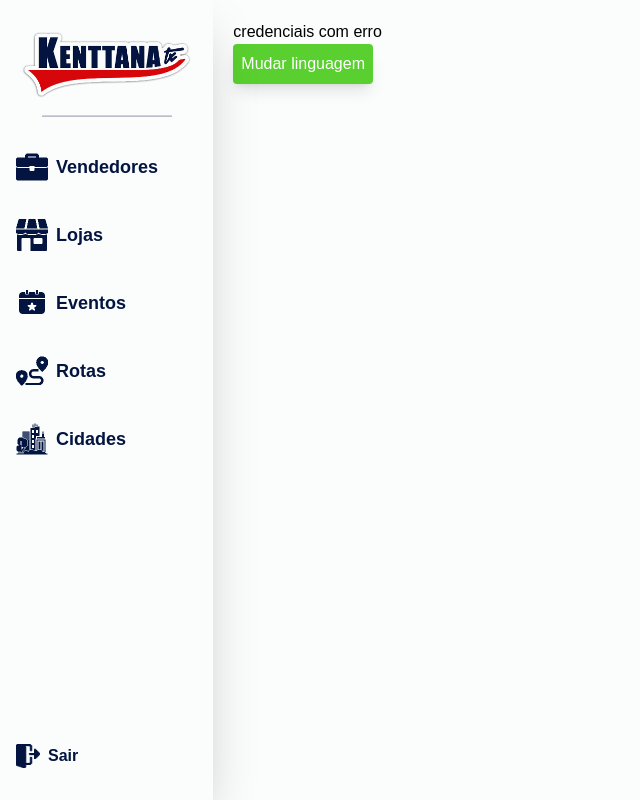
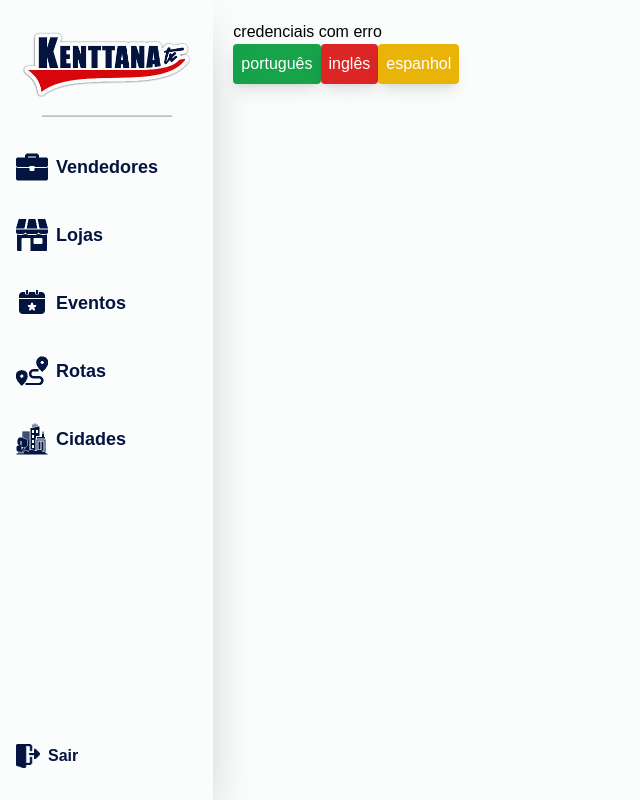
Before and after one commit to lsbrel/lp, a Vue app: page /dashboard in a window 1280 px wide. Shown: the whole page, without its empty margins (0-640 px from the left). Built offline with nearby package versions, Linux system fonts and the light colour scheme.

Commit message:
exemplo com todas as traducoes

```diff
--- a/src/locales/en.json
+++ b/src/locales/en.json
@@ -28,5 +28,8 @@
     "events": "events",
     "routes": "routes",
     "cities": "cities",
-    "exit": "exit"
+    "exit": "exit",
+    "english": "english",
+    "spanish": "spanish",
+    "portuguese": "portuguese"
 }
--- a/src/locales/es.json
+++ b/src/locales/es.json
@@ -28,5 +28,8 @@
     "events": "eventos",
     "routes": "rutas",
     "cities": "ciudades",
-    "exit": "salir"
+    "exit": "salir",
+    "english": "inglés",
+    "spanish": "español",
+    "portuguese": "portugués"
 }
--- a/src/locales/pt.json
+++ b/src/locales/pt.json
@@ -28,6 +28,9 @@
     "events": "eventos",
     "routes": "rotas",
     "cities": "cidades",
-    "exit": "sair"
+    "exit": "sair",
+    "english": "inglês",
+    "spanish": "espanhol",
+    "portuguese": "português"
 
 }
--- a/src/views/admin/dashboard/Dashboard.vue
+++ b/src/views/admin/dashboard/Dashboard.vue
@@ -8,8 +8,8 @@ export default {
     };
   },
   methods: {
-    changeLang() {
-      this.stores.setLang("en");
+    changeLang(lang) {
+      this.stores.setLang(lang);
     },
   },
 };
@@ -19,10 +19,22 @@ export default {
     <div class="">
       <div class="col-12">{{ $t("credentialsError") }}</div>
       <button
-        @click="changeLang"
-        class="bg-success text-white shadow-lg p-2 rounded hover:bg-green-300"
+        @click="changeLang('pt')"
+        class="bg-green-600 text-white shadow-lg p-2 rounded hover:bg-green-300"
       >
-        Mudar linguagem
+        {{ $t("portuguese") }}
+      </button>
+      <button
+        @click="changeLang('en')"
+        class="bg-red-600 text-white shadow-lg p-2 rounded hover:bg-green-300"
+      >
+        {{ $t("english") }}
+      </button>
+      <button
+        @click="changeLang('es')"
+        class="bg-yellow-500 text-white shadow-lg p-2 rounded hover:bg-green-300"
+      >
+        {{ $t("spanish") }}
       </button>
     </div>
   </div>
```
